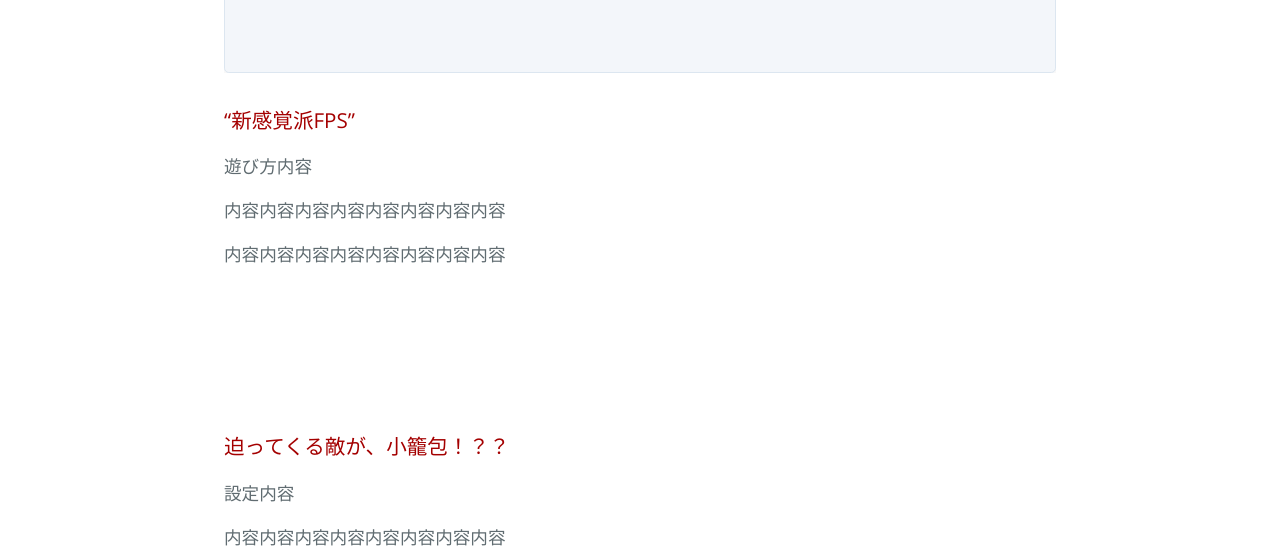
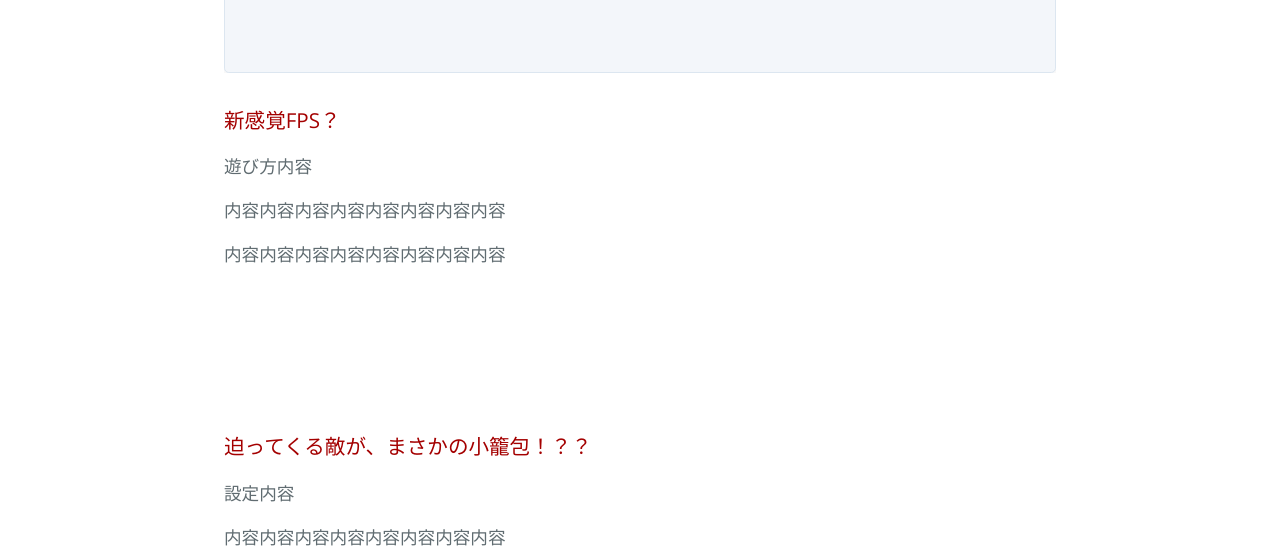
Before and after one commit to Tsurumiya/ChopsticksMaster, a Jekyll site: the page built from index.md, in a window 1280 px wide. Shown: the part 551-1099 px from the top of the page. Built offline with Jekyll 4.4.1, drawn with Linux system fonts in a browser that asks for light colours; our own code applies the rules of GitHub Pages for plain Markdown files.

Commit message:
Update index.md

````diff
--- a/index.md
+++ b/index.md
@@ -7,7 +7,7 @@
 
 
 ```
-### “新感覚派FPS”
+### 新感覚FPS？
 
 遊び方内容
 
@@ -21,7 +21,7 @@
 
 &nbsp;
 
-### 迫ってくる敵が、小籠包！？？
+### 迫ってくる敵が、まさかの小籠包！？？
 
 設定内容
 
````
